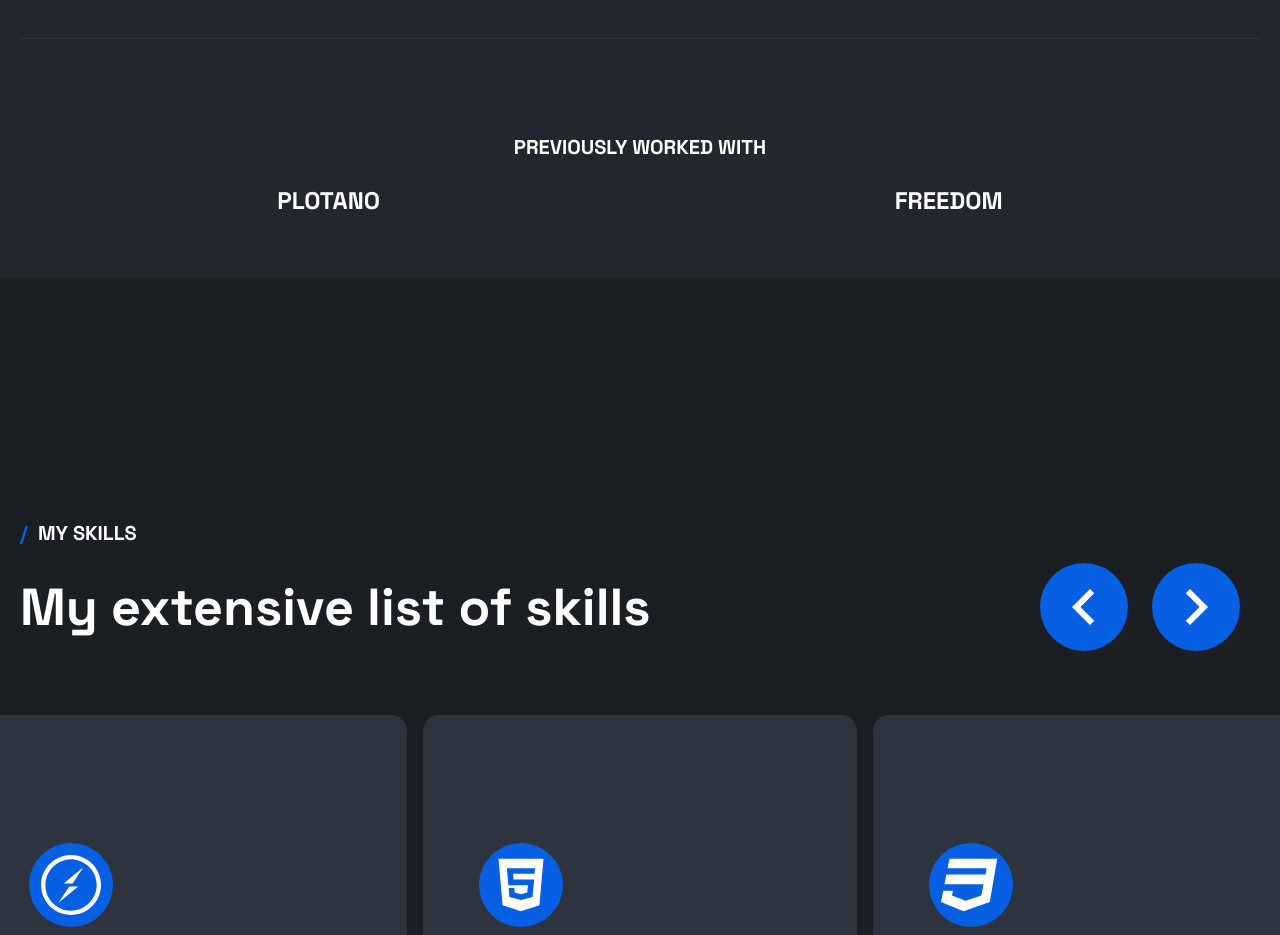
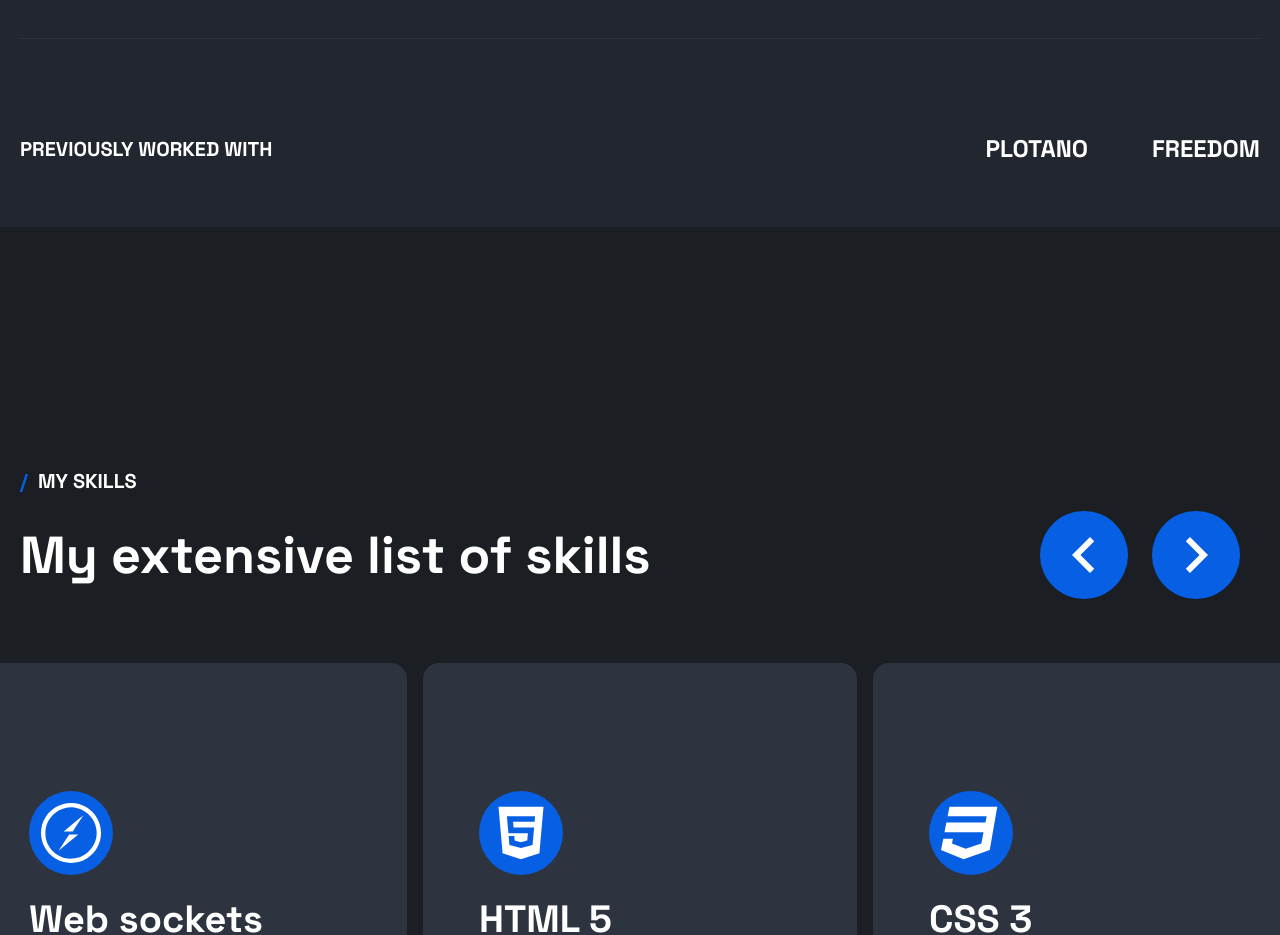
Before and after one commit to napstar-420/my-portfolio-v2, a Next.js app: page / in a window 1280 px wide. Shown: the part 1560-2495 px from the top of the page. Built offline with nearby package versions, Linux system fonts and the light colour scheme.

Commit message:
fix: about me

```diff
--- a/app/ui/Home/about.tsx
+++ b/app/ui/Home/about.tsx
@@ -39,11 +39,11 @@ export default function About() {
           </p>
         </div>
         <div className="bar-muted lg:col-start-1 lg:col-end-3"></div>
-        <div className="lg:col-start-1 lg:col-end-3">
-          <h2 className="text-300 text-center font-bold uppercase">
+        <div className="items-center md:flex lg:col-start-1 lg:col-end-3">
+          <h2 className="text-300 flex-1 text-center font-bold uppercase md:text-left">
             Previously worked with
           </h2>
-          <div className="text-400 mt-7 flex items-start justify-around font-bold uppercase">
+          <div className="text-400 mt-7 flex items-start justify-around font-bold uppercase md:mt-0 md:gap-16">
             <h3>Plotano</h3>
             <h3>Freedom</h3>
           </div>
```
